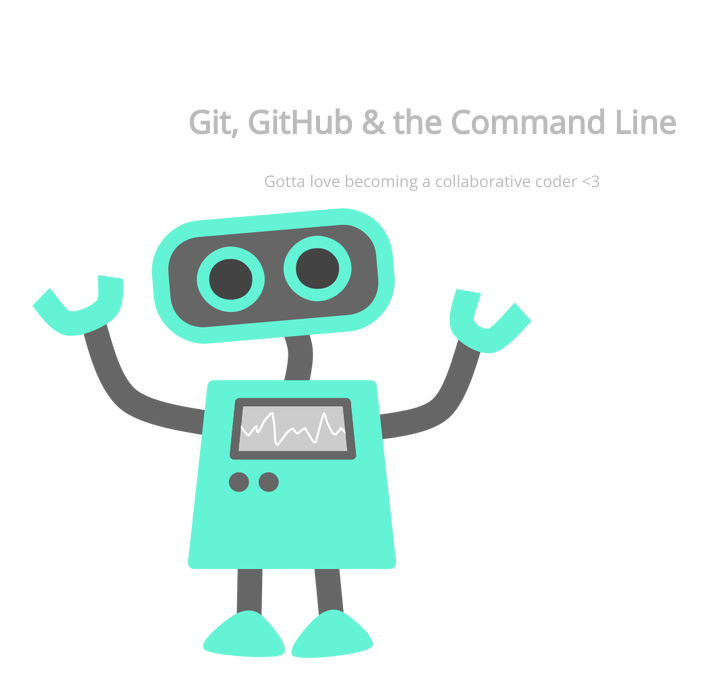
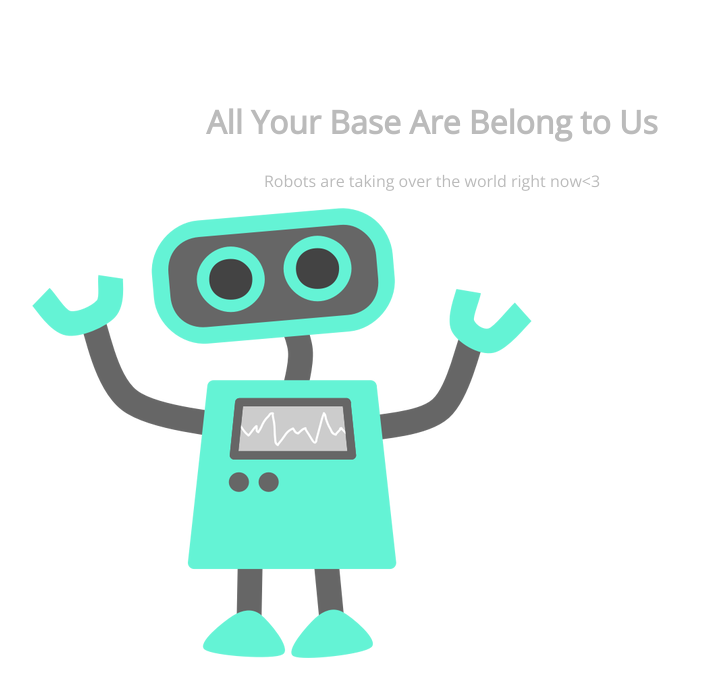
Before and after one commit to EveMarieZ/105-project, a plain HTML site: page index.html in a window 1280 px wide. Shown: the whole page, without its empty margins (208-915 px from the left). Drawn offline with nearby package versions, Linux system fonts and the light colour scheme.

Commit message:
robot apocalypse

```diff
--- a/index.html
+++ b/index.html
@@ -8,8 +8,8 @@
 </head>
 <body>
 	<section>
-		<h1>Git, GitHub & the Command Line</h1>
-		<p>Gotta love becoming a collaborative coder <3</p>
+		<h1>All Your Base Are Belong to Us</h1>
+		<p>Robots are taking over the world right now<3</p>
 		<img src="img/happy-blue-robot.png">
 	</section>
 </body>
```
